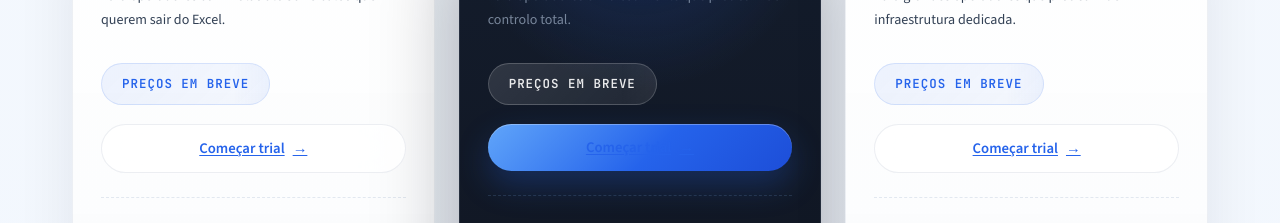
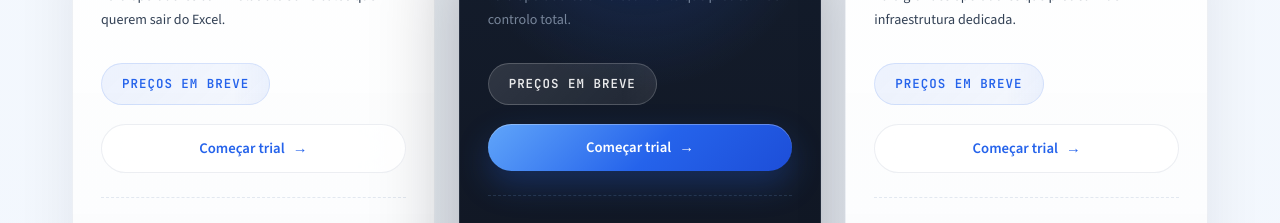
Before and after one commit to prisma-solutions-pt/prisma-fleet-website, a Next.js app: page / in a window 1280 px wide. Shown: the part 6920-7143 px from the top of the page. Built offline with nearby package versions, Linux system fonts and the light colour scheme.

Commit message:
Refine CTA styling and hero video loading

```diff
--- a/app/globals.css
+++ b/app/globals.css
@@ -1979,3 +1979,23 @@ ul { list-style: none; }
 .section a:hover {
   opacity: 0.8;
 }
+
+.pricing-card a.btn,
+.cta-actions a.btn {
+  text-decoration: none;
+}
+
+.pricing-card a.btn:hover,
+.cta-actions a.btn:hover {
+  opacity: 1;
+}
+
+.pricing-card a.btn-primary,
+.cta-actions a.btn-primary,
+.cta-actions a.btn-ghost-dark {
+  color: #fff;
+}
+
+.pricing-card a.btn-ghost {
+  color: var(--accent);
+}
--- a/app/layout.tsx
+++ b/app/layout.tsx
@@ -95,9 +95,6 @@ export default function RootLayout({
       lang="pt-PT"
       className={`${sourceSans.variable} ${jetbrainsMono.variable}`}
     >
-      <head>
-        <link rel="preload" as="image" href="/hero-poster.png" />
-      </head>
       <body>
         <script
           type="application/ld+json"
--- a/components/VideoHero.tsx
+++ b/components/VideoHero.tsx
@@ -9,8 +9,7 @@ export default function VideoHero() {
         muted
         loop
         playsInline
-        preload="metadata"
-        poster="/hero-poster.png"
+        preload="auto"
       >
         <source src="/hero-video.mp4" type="video/mp4" />
       </video>
```
Also changed, not shown: 1 other file (tests, documents, lock files or other folders).
